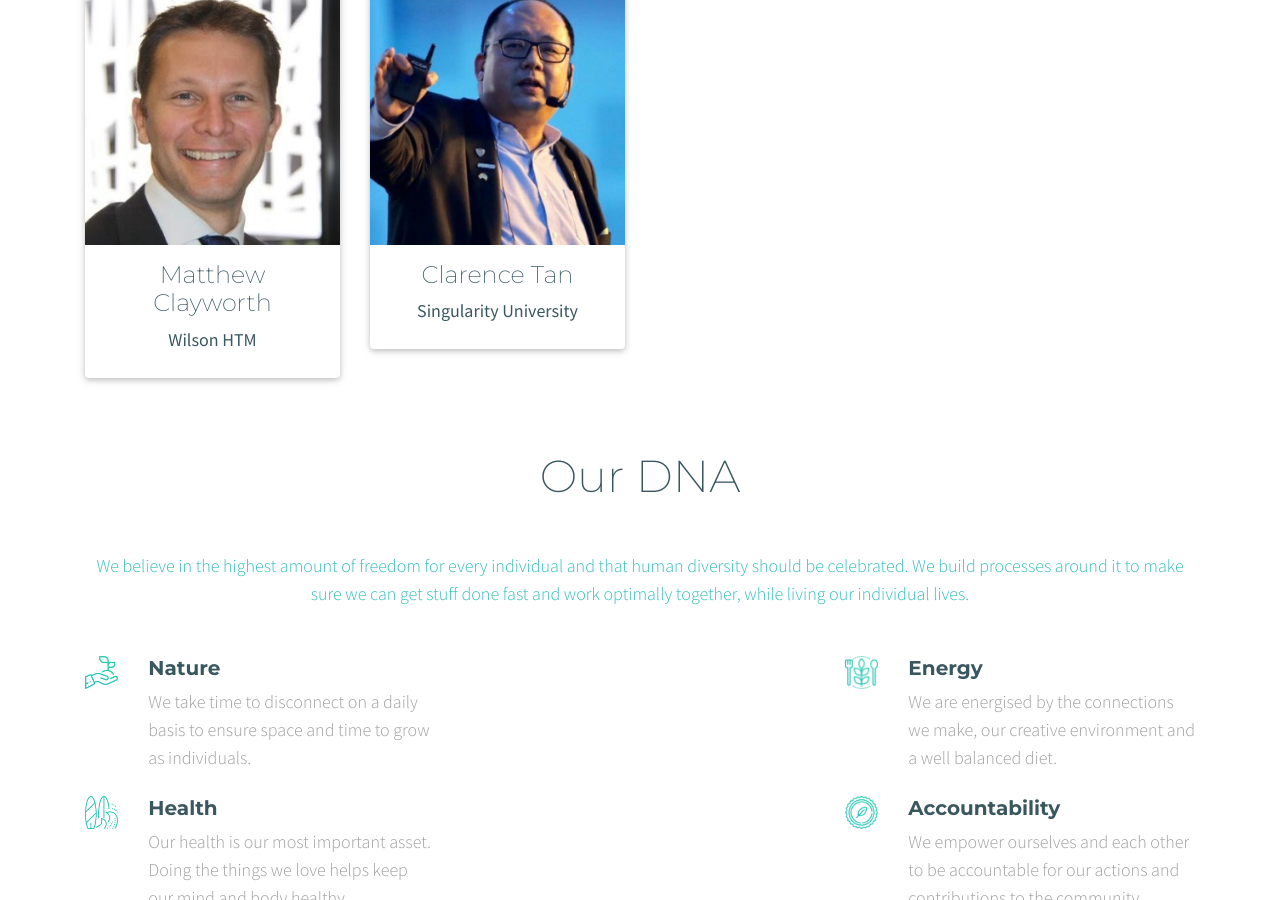
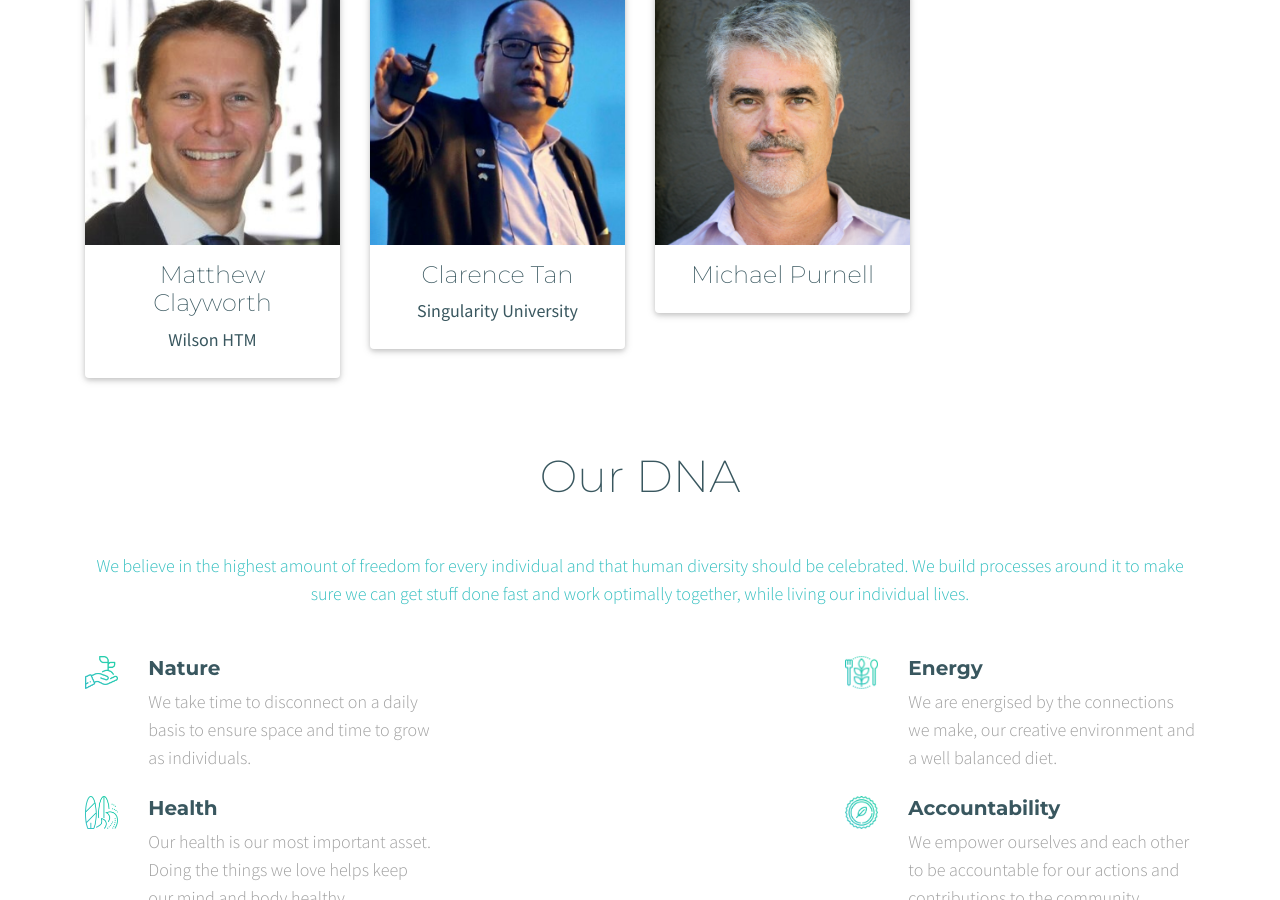
Before and after one commit to enhancedsociety/old-website, a Jekyll site: the page built from index.html, in a window 1280 px wide and 900 px high, scrolled down 4743 px. Built offline with Jekyll 4.4.1, drawn with Linux system fonts in a browser that asks for light colours; nearby versions of some CDN libraries; a script that is not in the unit is left out.

Commit message:
Added Michael to Advisors

```diff
--- a/index.html
+++ b/index.html
@@ -337,6 +337,19 @@ header_excerpt: New Possibilities... The Decentralised World Is Here
 			</div>
 		</div>
 
+		<div class="col-12 col-sm-6 col-md-4 col-lg-3 mb-4">
+			<div class="card card-cascade wider">
+				<div class="view overlay">
+					<img src="/assets/img/profiles/michael.png" class="img-fluid m-auto">
+				</div>
+				<div class="card-body pt-3 pb-2">
+					<h4 class="title">Michael Purnell</h4>
+					<p></p>
+				</div>
+			</div>
+		</div>
+
+
 	</div>
 
 	<h2 class="my-5">Our DNA</h2>
```
